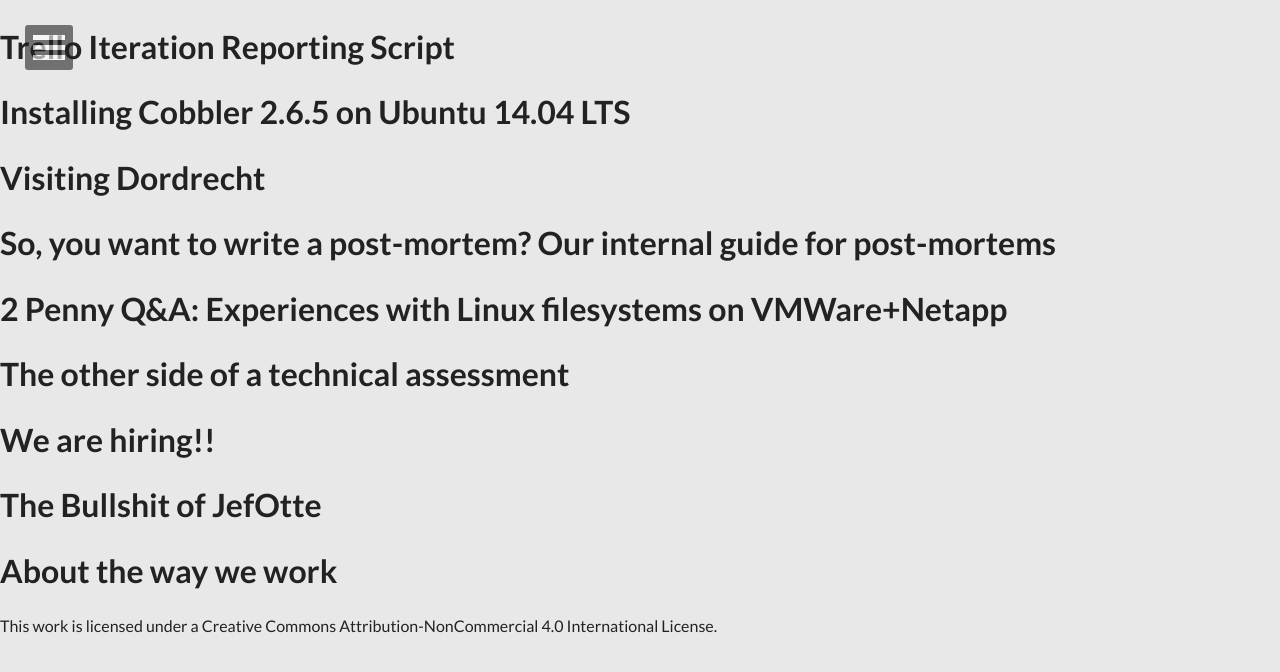
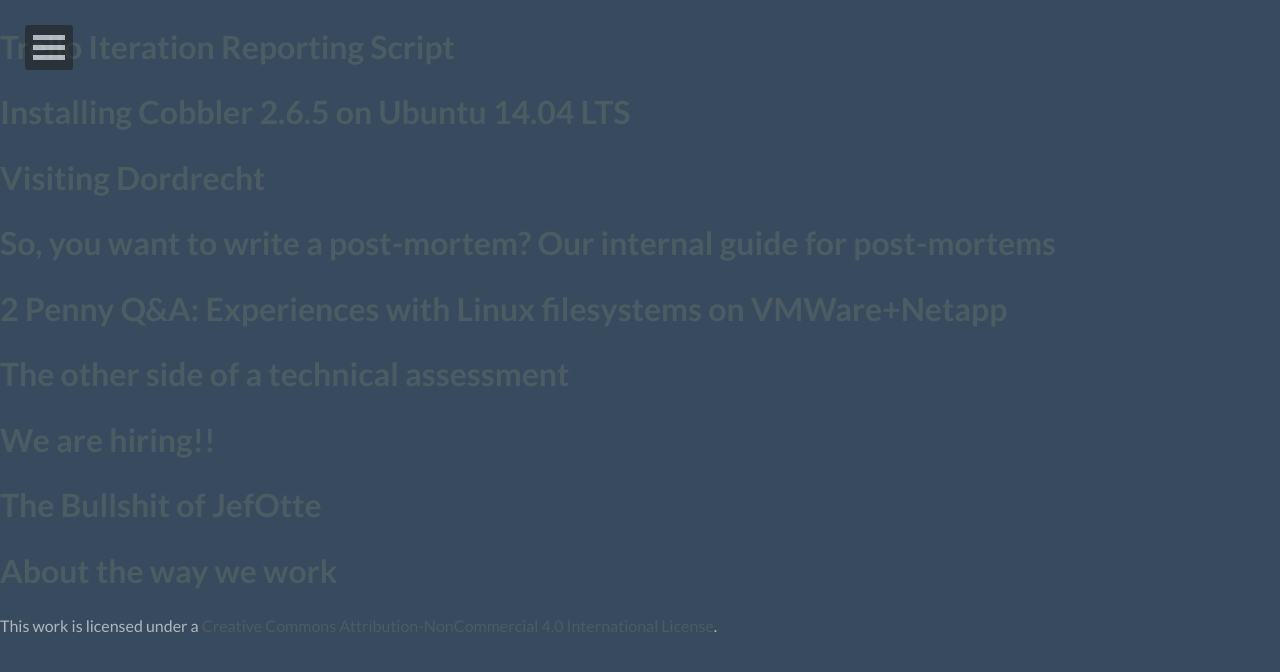
Before and after one commit to keymon/springerpe.github.io, a Jekyll site: the page built from archives/index.html, in a window 1280 px wide. Shown: the top 672 px of the page. Built offline with Jekyll 4.4.1, drawn with Linux system fonts in a browser that asks for light colours; nearby versions of some CDN libraries.

Commit message:
changed menu color

```diff
--- a/_includes/head.html
+++ b/_includes/head.html
@@ -35,7 +35,7 @@
 
 <!-- For all browsers -->
 <link rel="stylesheet" href="{{ site.url }}/assets/css/main.min.css">
-<link rel="stylesheet" href="assets/css/overrides.css">
+<link rel="stylesheet" href="{{ site.url }}/assets/css/overrides.css">
 
 <!-- Webfonts -->
 <link href="http://fonts.googleapis.com/css?family=Lato:300,400,700,300italic,400italic" rel="stylesheet" type="text/css">
--- a/assets/css/overrides.css
+++ b/assets/css/overrides.css
@@ -71,3 +71,7 @@
 .footer-wrapper a:hover{
 	color: rgba(255,255,255,0.6)
 }
+
+.dl-menuwrapper button:hover, .dl-menuwrapper button.dl-active, .dl-menuwrapper ul {
+	background: rgba(35, 56, 77, 0.9);
+}
```
